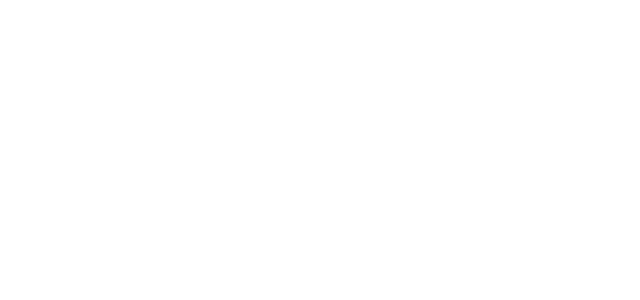
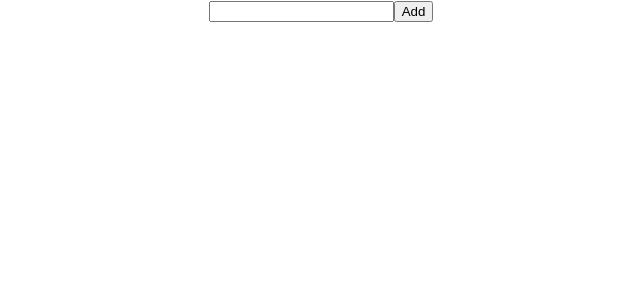
Before and after one commit to stockulus/spartakiade, a React (Create React App) app: page / in a window 1280 px wide. Shown: the top 300 px of the page, without its empty margins (319-959 px from the left). Built offline with nearby package versions, Linux system fonts and the light colour scheme.

Commit message:
first working version

```diff
--- a/src/App.tsx
+++ b/src/App.tsx
@@ -1,9 +1,32 @@
-import React from 'react';
+import React, { useState } from 'react';
 import './App.css';
 
+type Todo = {
+  title: string
+  done: boolean
+}
+
 function App() {
+  const [todos, setTodos] = useState<Todo[]>([])
+  const [newItem, setNewItem] = useState('')
+
+  const handleInputChange = (event: any) => setNewItem(event.target.value)
+  const handleAddItem = () => {
+    if (!newItem) return
+
+    setTodos(current => [...current, { title: newItem, done: false}])
+    setNewItem('')
+  }
+
   return (
     <div className="App">
+      <div>
+        <input type="text" value={newItem} onChange={handleInputChange} />
+        <button type="button" onClick={handleAddItem}>Add</button>
+      </div>
+      <div>
+        {todos.map((item, index) => <span key={index}>{item.title}</span>)}
+      </div>
     </div>
   );
 }
```
